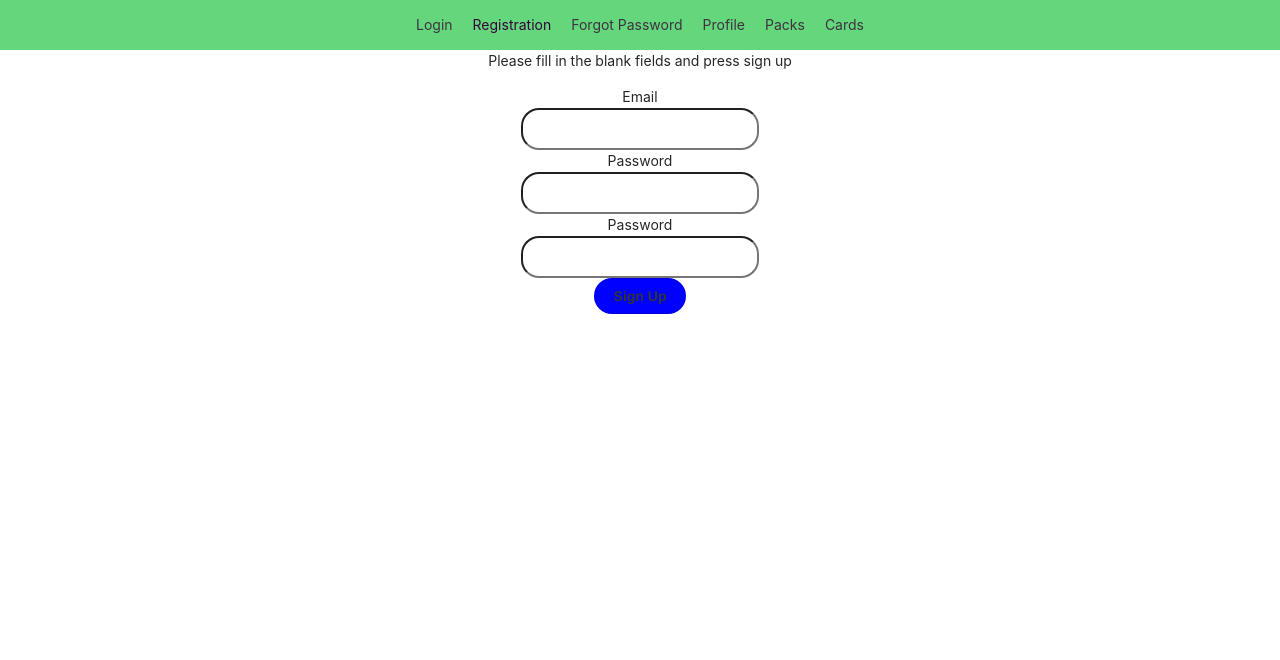
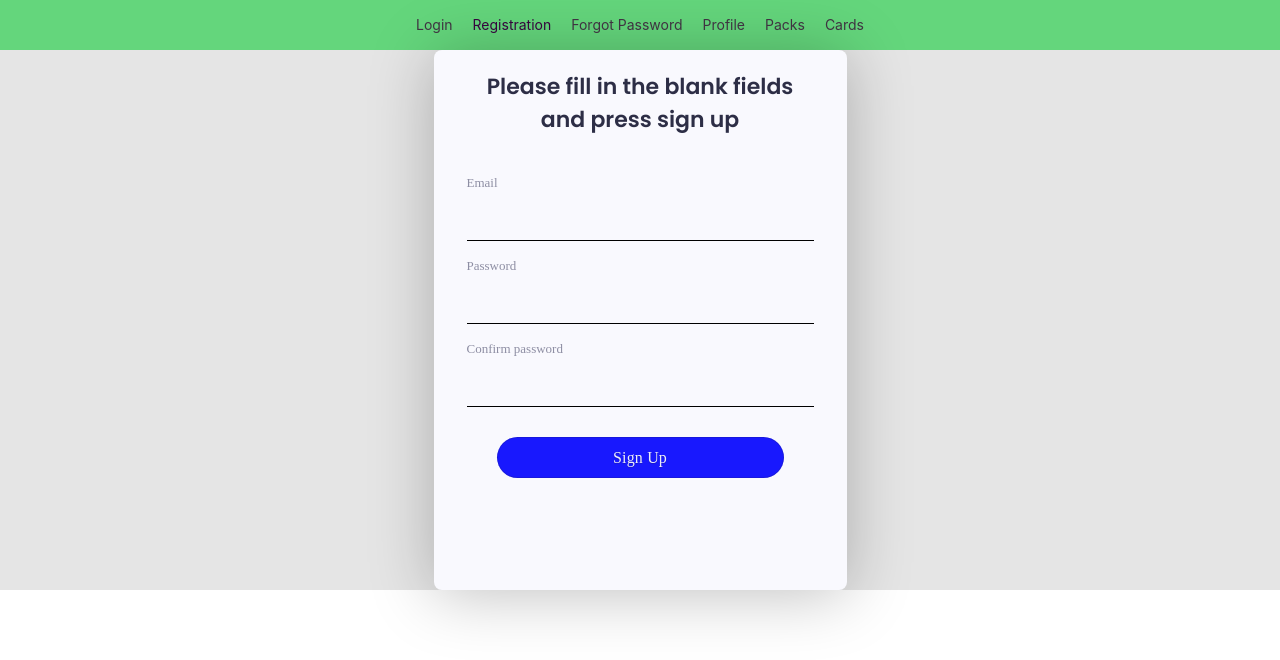
Before and after one commit to Chester7777/learning_Cards, a React (Create React App) app: page /registration in a window 1280 px wide. Shown: the top 660 px of the page. Built offline with nearby package versions, Linux system fonts and the light colour scheme.

Commit message:
Layout Registration.tsx; Сreating styles in Registration.module.css;

```diff
--- a/src/n1-main/m1-ui/components/profile/Profile.module.css
+++ b/src/n1-main/m1-ui/components/profile/Profile.module.css
@@ -6,7 +6,7 @@
     margin: auto;
 }
 
-input {
+.input {
     margin: 10px;
     border-radius: 18px;
     padding: 8px;
--- a/src/n1-main/m1-ui/components/registration/Registration.module.css
+++ b/src/n1-main/m1-ui/components/registration/Registration.module.css
@@ -1,17 +1,91 @@
-.register {
-    align-items: center;
+@import url('https://fonts.googleapis.com/css2?family=Poppins:wght@600&display=swap');
+.registerBlock p {
+    font-family: Poppins;
+    font-style: normal;
+    font-weight: 600;
+    font-size: 22px;
+    line-height: 33px;
+    color: #2D2E46;
+}
+
+.registerForm {
     display: flex;
     flex-direction: column;
-    width: 200px;
-    margin: auto;
 }
 
-input {
-    margin: 10px;
-    border-radius: 18px;
-    padding: 8px;
+.registerForm label {
+    font-family: SF UI Display;
+    font-style: normal;
+    font-weight: normal;
+    font-size: 13px;
+    line-height: 20px;
+    color: #24254A;
+    opacity: 0.5;
+    display: flex;
+    justify-content: left;
+    margin: 15px 0px 0px 0px;
+}
+
+.registerForm Button {
+    font-family: SF UI Display;
+    font-style: normal;
+    font-weight: 500;
+    font-size: 16px;
+    line-height: 19px;
+    /* identical to box height */
+
     text-align: center;
+    letter-spacing: 0.01em;
+
+    color: #ECECF9;
+
+    text-shadow: 0px 1px 1px rgba(0, 0, 0, 0.25);
+    opacity:0.9;
+    margin: 30px;
 }
+
+.registerForm Button:active {
+    box-shadow: 0 5px #666;
+    transform: translateY(3px);
+}
+.registerForm Button:hover {
+    opacity:1;
+}
+
+
+.background {
+    background-color: #E5E5E5;
+}
+.registerBlock {
+    margin: 0 auto;
+    width: 413px;
+    height: 540px;
+    background: #F9F9FE;
+    box-shadow: 0 4px 64px rgba(0, 0, 0, 0.25);
+    border-radius: 8px;
+    display: flex;
+    flex-direction: column;
+    align-items: center;
+    padding: 20px 48px;
+    box-sizing: border-box;
+}
+
+.registerFormInput{
+    width: 347px;
+    height: 48px;
+    border: none;
+    background-color: #F9F9FE;
+    border-bottom: 1px solid black;
+    outline: none;
+
+    font-family: SF UI Display;
+    font-style: normal;
+    font-weight: 500;
+    font-size: 16px;
+    line-height: 24px;
+}
+
+
 
 
 .errorText {
--- a/src/n1-main/m1-ui/components/registration/Registration.tsx
+++ b/src/n1-main/m1-ui/components/registration/Registration.tsx
@@ -5,25 +5,38 @@ import {Button} from "../../common/Button/Button";
 
 const Registration = () => {
 
-///fdfdfdfdfdfdfdfdfdfdf
-        return (
-            <div>
+
+    return (
+        <div className={s.background}>
+            <div className={s.registerBlock}>
                 <p> Please fill in the blank fields and press sign up </p>
-                <form className={s.register}>
 
-                    <div>Email</div>
-                    <input />
-                    <div >Password</div>
-                    <input />
-                    <div >Password</div>
-                    <input />
+                <form className={s.registerForm}>
+
+                    <label htmlFor={'email'}>Email</label>
+                    <div className={s.register}>
+                    <input className={s.registerFormInput}  type="email"
+
+                    />
+                    </div>
+
+                    <label htmlFor={'password'}>Password</label>
+                    <div className={s.register}>
+                    <input className={s.registerFormInput} type="password"/>
+                    </div>
+
+                    <label htmlFor={'password'}>Confirm password</label>
+                    <div className={s.register}>
+                    <input className={s.registerFormInput} type="password"/>
+                    </div>
                     <Button
                         label={'Sign Up'}
                         backgroundColor={'blue'}/>
                 </form>
             </div>
+        </div>
 
-        )
+    )
 
 }
 
```
